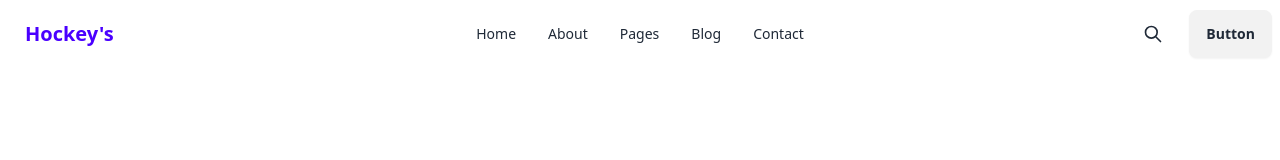
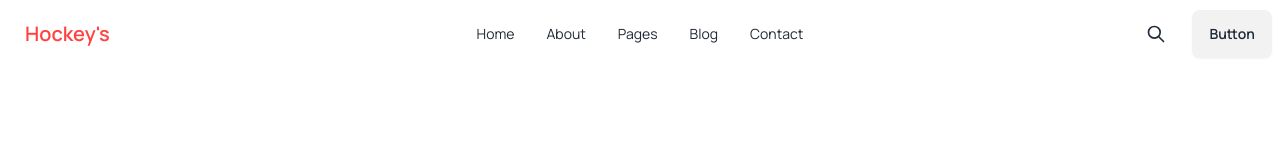
Before and after one commit to mdsabbiralmamon/hockeys, a plain HTML site: page index.html in a window 1280 px wide. Drawn offline with nearby package versions, Linux system fonts and the light colour scheme.

Commit message:
added internal css

```diff
--- a/index.html
+++ b/index.html
@@ -8,8 +8,21 @@
     <!-- tailwind + daisy UI cdn -->
     <link href="https://cdn.jsdelivr.net/npm/daisyui@4.6.0/dist/full.min.css" rel="stylesheet" type="text/css" />
     <script src="https://cdn.tailwindcss.com"></script>
+    <!-- Custom Font  -->
+    <link rel="preconnect" href="https://fonts.googleapis.com">
+    <link rel="preconnect" href="https://fonts.gstatic.com" crossorigin>
+    <link href="https://fonts.googleapis.com/css2?family=Manrope:wght@300;400;500;600;700;800&display=swap"
+        rel="stylesheet">
     <!-- Custom CSS -->
+    <style>
+        .manrope {
+            font-family: 'Manrope', sans-serif;
+        }
 
+        .color-primary {
+            color: #FF4240;
+        }
+    </style>
 
 </head>
 
@@ -44,7 +57,7 @@
                             </button>
                         </ul>
                     </div>
-                    <a class="btn btn-ghost text-xl text-primary">Hockey's</a>
+                    <a class="btn btn-ghost text-xl color-primary">Hockey's</a>
                 </div>
                 <div class="navbar-center hidden justify-between lg:flex">
                     <ul class="menu menu-horizontal px-1">
@@ -57,8 +70,12 @@
                 </div>
                 <div class="navbar-end">
                     <button class="btn btn-ghost btn-circle hidden mr-3 lg:flex">
-                        <svg xmlns="http://www.w3.org/2000/svg" class="h-5 w-5" fill="none" viewBox="0 0 24 24" stroke="currentColor"><path stroke-linecap="round" stroke-linejoin="round" stroke-width="2" d="M21 21l-6-6m2-5a7 7 0 11-14 0 7 7 0 0114 0z" /></svg>
-                      </button>
+                        <svg xmlns="http://www.w3.org/2000/svg" class="h-5 w-5" fill="none" viewBox="0 0 24 24"
+                            stroke="currentColor">
+                            <path stroke-linecap="round" stroke-linejoin="round" stroke-width="2"
+                                d="M21 21l-6-6m2-5a7 7 0 11-14 0 7 7 0 0114 0z" />
+                        </svg>
+                    </button>
                     <a class="btn">Button</a>
                 </div>
             </div>
```
